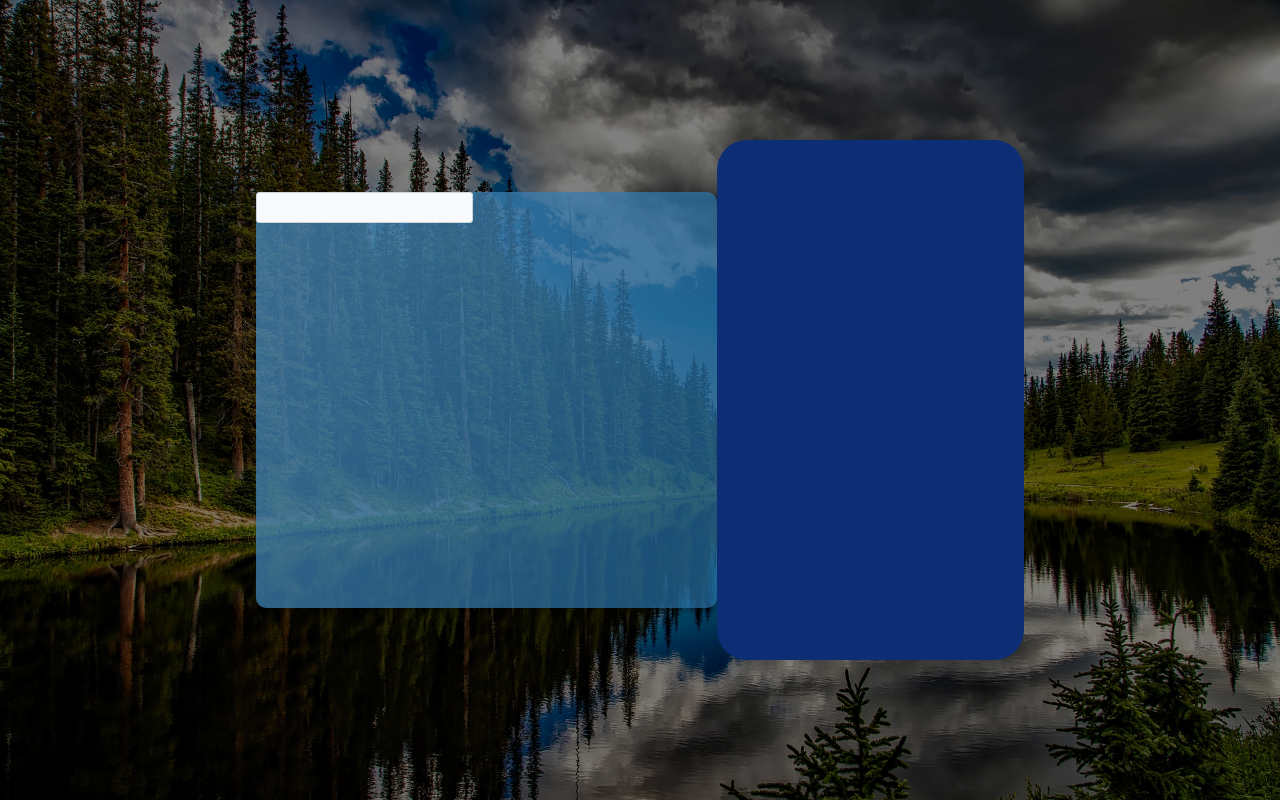
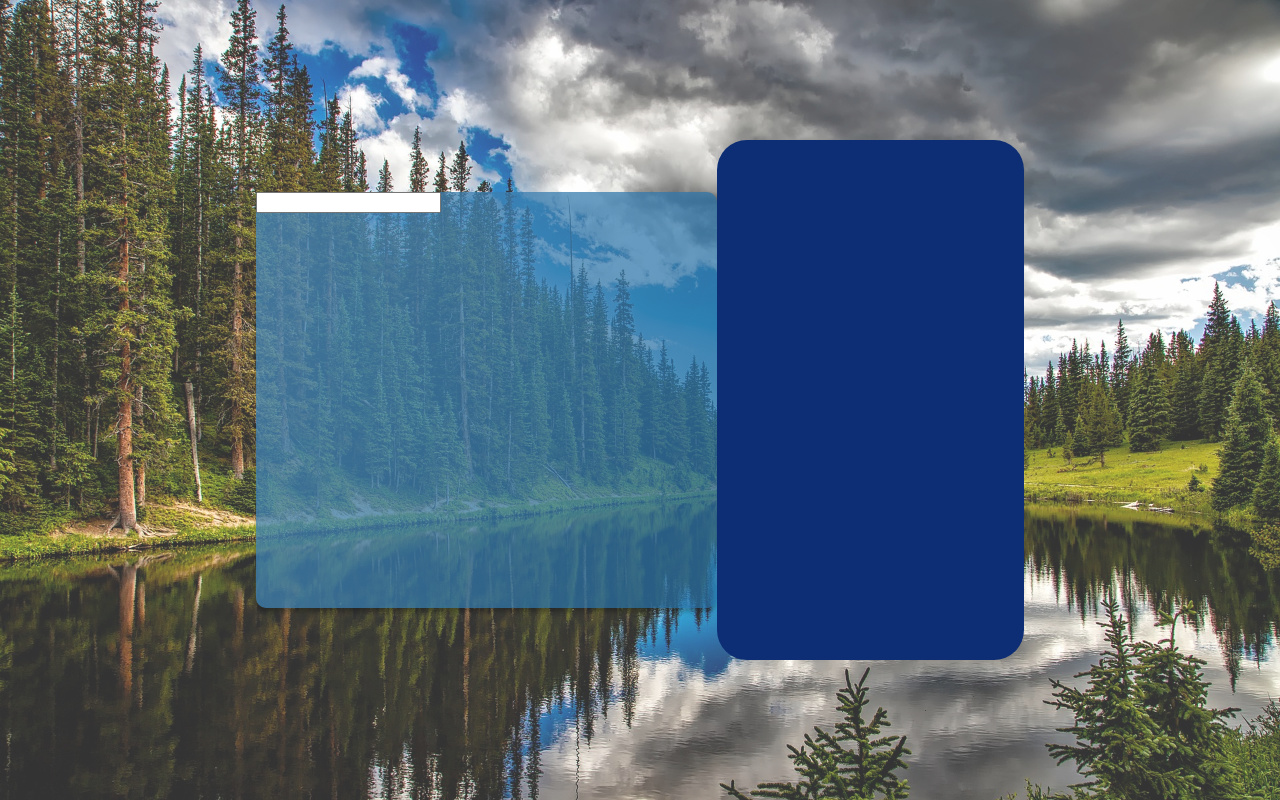
Before and after one commit to Geovane-Araujo/meu-curriculo, a Vue app: page /login in a window 1280 px wide. Built offline with nearby package versions, Linux system fonts and the light colour scheme.

Commit message:
criação do compoenente do input

```diff
--- a/package.json
+++ b/package.json
@@ -10,6 +10,7 @@
   },
   "dependencies": {
     "core-js": "^3.8.3",
+    "materialize-css": "^1.0.0-rc.2",
     "primeflex": "^3.1.3",
     "primeicons": "^5.0.0",
     "primevue": "^3.12.6",
--- /dev/null
+++ b/src/classes/Login.js
@@ -0,0 +1,3 @@
+export default class Login {
+  login = ''
+}
--- /dev/null
+++ b/src/components/input-filled/InputFilled.vue
@@ -0,0 +1,11 @@
+
+<template>
+  <input type="text" @input="onEmitInput">
+</template>
+
+<script src="./inputFilled.js">
+</script>
+
+<style lang="scss" scoped>
+@import "./inputFilled.scss";
+</style>
--- /dev/null
+++ b/src/components/input-filled/inputFilled.js
@@ -0,0 +1,13 @@
+import { toRefs } from 'vue'
+
+export default {
+  name: 'InputFilled',
+  setup (props) {
+    var val = toRefs('value', props)
+    const onEmitInput = () => {
+      this.$emit('input', this.val)
+    }
+
+    return { val, onEmitInput }
+  }
+}
--- a/src/main.js
+++ b/src/main.js
@@ -7,11 +7,11 @@ import store from './store'
 
 import 'primevue/resources/themes/saga-blue/theme.css'
 import 'primevue/resources/primevue.min.css'
-import 'primeicons/primeicons.css'
+
 
 
 const app = createApp(App)
-app.use(PrimeVue, {inputStyle: 'filled' })
+app.use(PrimeVue, { inputStyle: 'filled', ripple: true })
 app.use(store)
 app.use(router)
 app.mount('#app')
--- a/src/security/Login.vue
+++ b/src/security/Login.vue
@@ -2,8 +2,8 @@
   <div class="login">
     <div class="container-center">
       <div class="container-body-fields">
-        <div class="body-fields">
-          <InputText type="text" v-model="value" />
+        <div class="body-fields p-input-filled">
+          <InputFilled v-model="form.login" />
         </div>
       </div>
       <div class="body-logo">
--- a/src/security/login.js
+++ b/src/security/login.js
@@ -1,9 +1,14 @@
 import InputText from 'primevue/inputtext'
+import InputFilled from '../components/input-filled/InputFilled.vue'
 export default {
   setup () {
-    return {}
+    var form = {
+      login: ''
+    }
+    return { form }
   },
   components: {
-    InputText
+    InputText,
+    InputFilled
   }
 }
--- a/src/security/login.scss
+++ b/src/security/login.scss
@@ -1,7 +1,7 @@
 .login{
   height: 100vh;
   width: 100vw;
-  background-color: rgba($color: #000000, $alpha: 0.5);
+  background-color: rgba($color: #ffffff, $alpha: 0.2);
   display: flex;
   justify-content: center;
   align-items: center;
@@ -33,5 +33,4 @@
   width: 100%;
   height: 80%;
   border-radius: 10px;
-
 }
```
Also changed, not shown: src/components/input-filled/inputFilled.scss (added), 1 other file (tests, documents, lock files or other folders).
